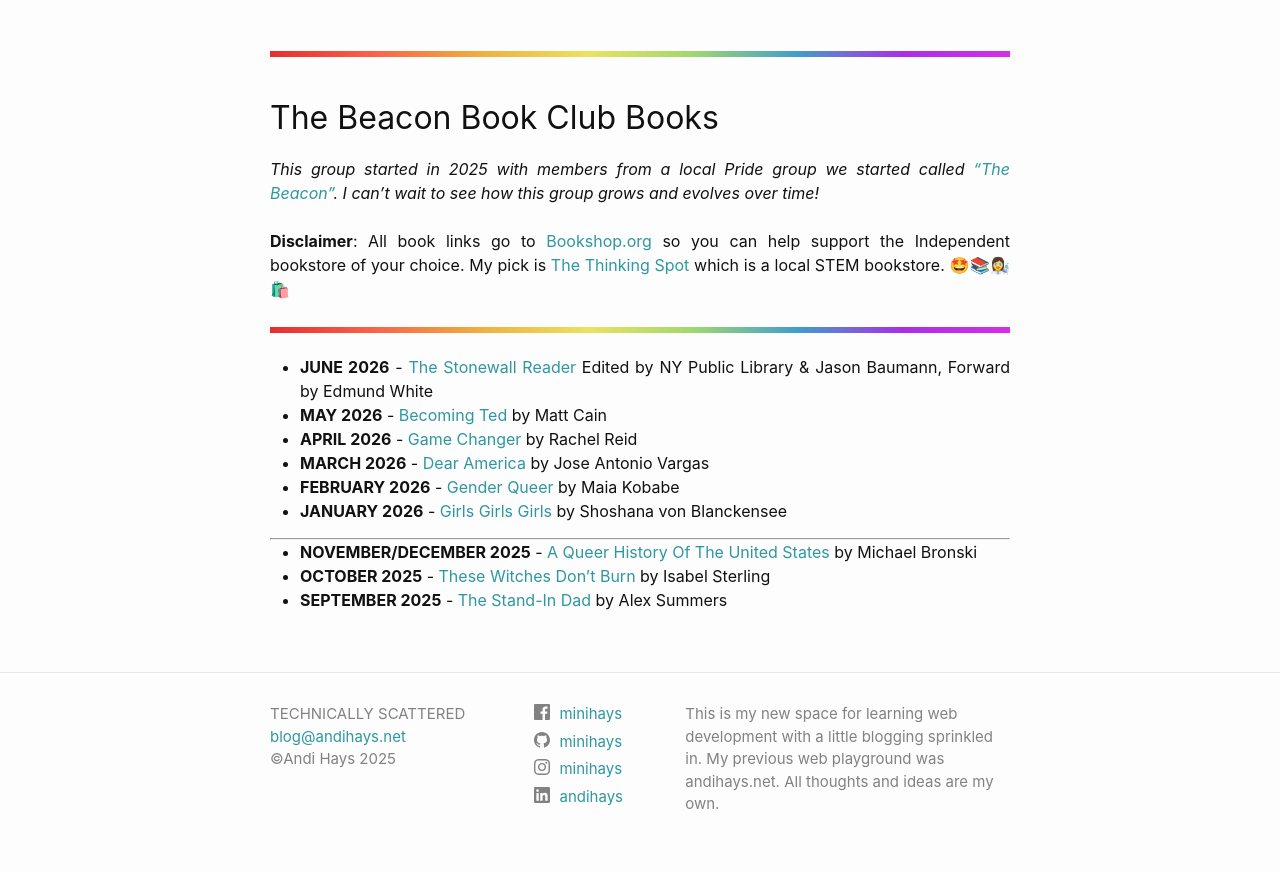
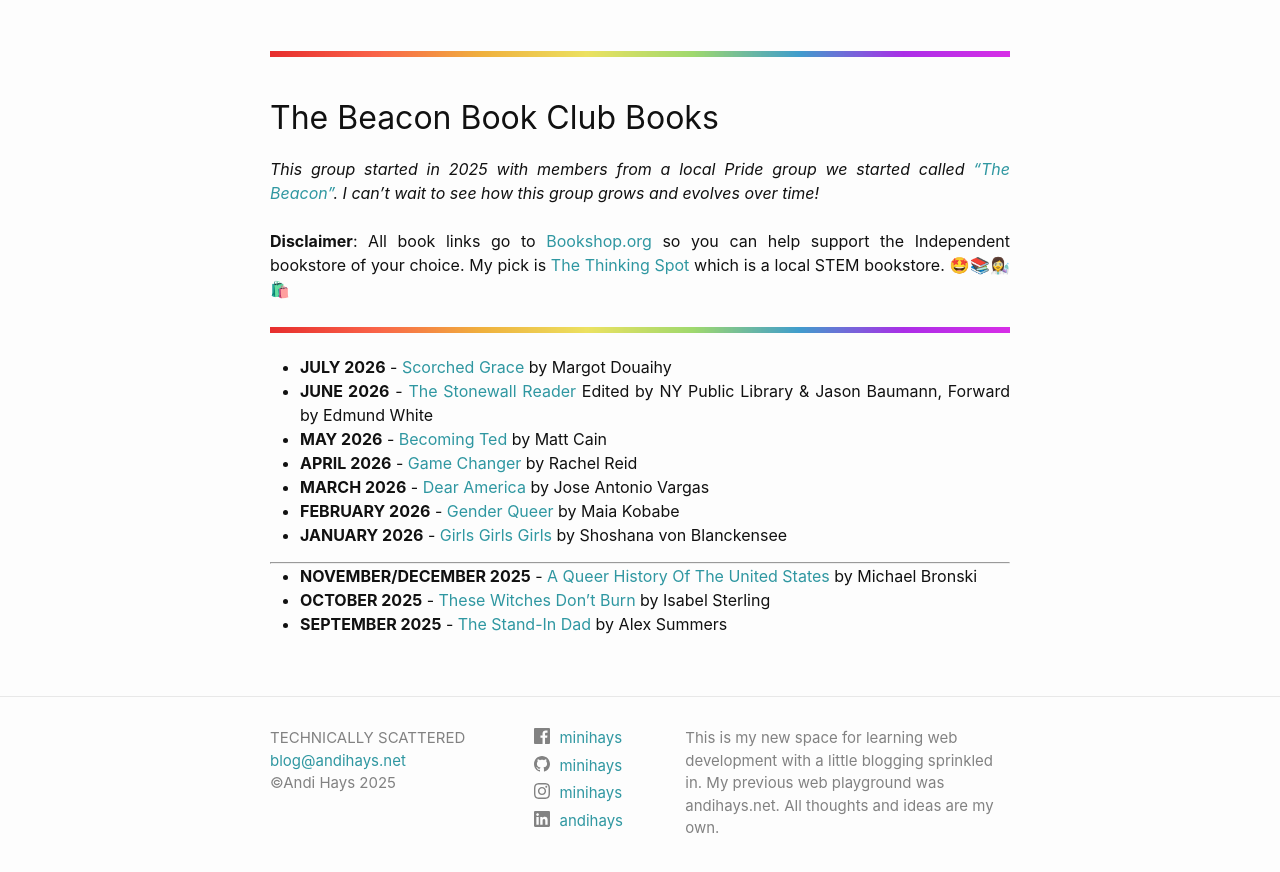
Before and after one commit to minihays/minihays.github.io, a Jekyll site: the page built from bookclub/beaconbookclub.markdown, in a window 1280 px wide and 900 px high, scrolled down 596 px. Shown: the top 872 px of the window. Built offline with Jekyll 4.4.1, drawn with Linux system fonts in a browser that asks for light colours.

Commit message:
updated book list

```diff
--- a/bookclub/beaconbookclub.markdown
+++ b/bookclub/beaconbookclub.markdown
@@ -11,6 +11,7 @@
 
 ![Bright](/images/BrightSkinnyRainbow.png)
 
+- **JULY 2026** - [Scorched Grace](https://bookshop.org/p/books/scorched-grace-a-sister-holiday-mystery-margot-douaihy/33110ee238a009c9?ean=9781638930983&next=t) by Margot Douaihy
 - **JUNE 2026** - [The Stonewall Reader](https://bookshop.org/p/books/the-stonewall-reader-edmund-white/8d30d905883e4bd8?ean=9780143133513&next=t) Edited by NY Public Library & Jason Baumann, Forward by Edmund White
 - **MAY 2026** - [Becoming Ted](https://bookshop.org/p/books/becoming-ted-matt-cain/0d9e8619cb192801?ean=9781496745958&next=t) by Matt Cain
 - **APRIL 2026** - [Game Changer](https://bookshop.org/p/books/game-changer-now-streaming-on-crave-and-hbo-max-rachel-reid/5d54267b91d5d98e?ean=9781335534620&next=t) by Rachel Reid
```
